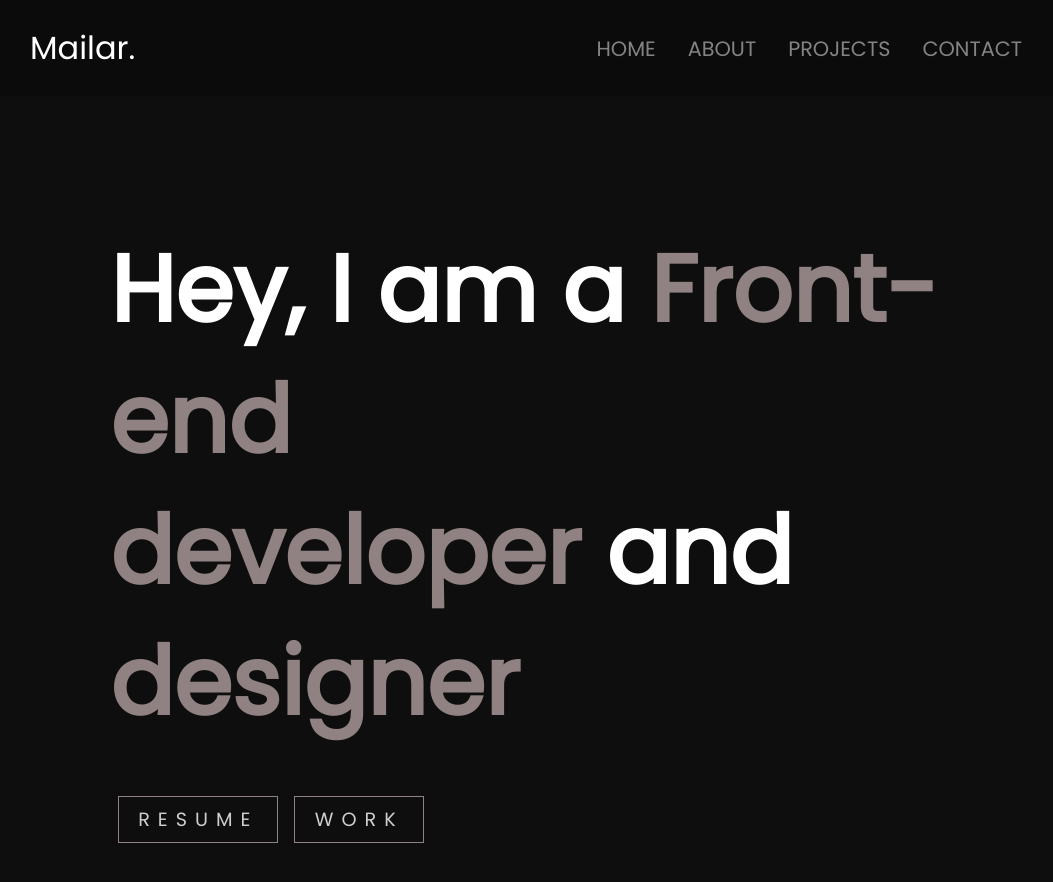
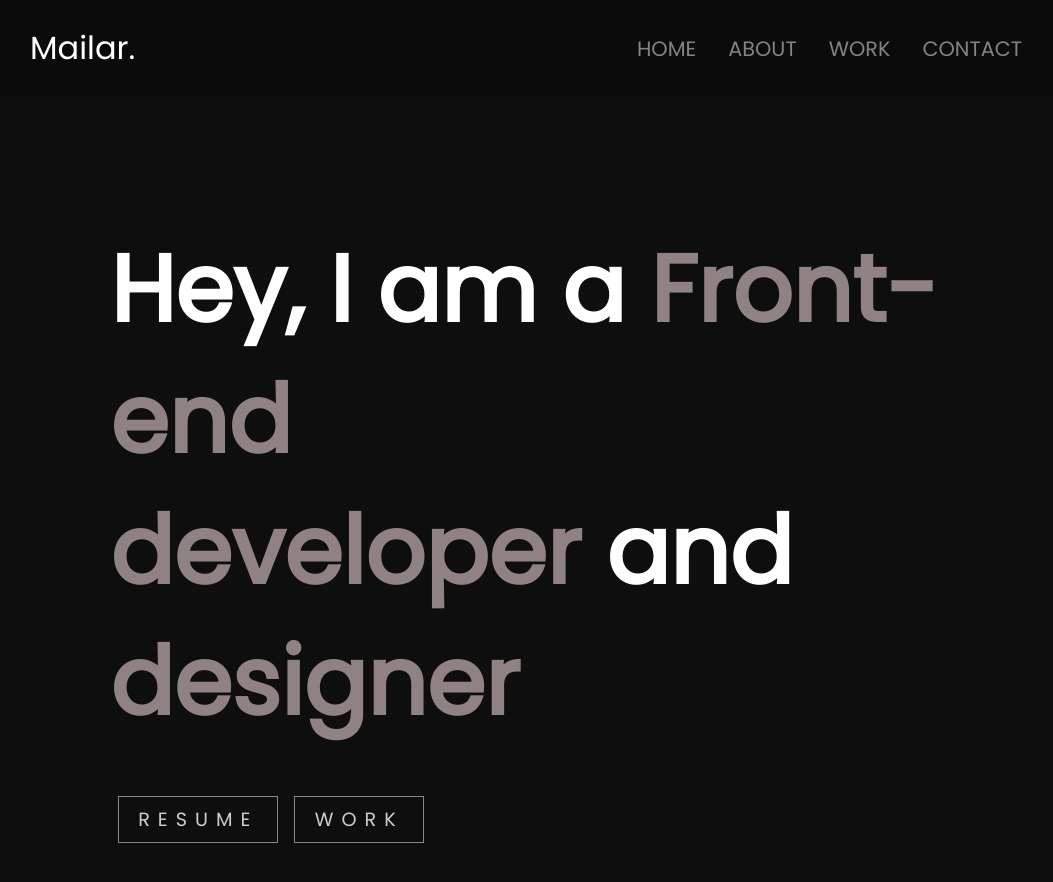
Before and after one commit to devmailar/portfolio, a plain HTML site: page index.html in a window 1280 px wide. Shown: the top 882 px of the page, without its empty margins (114-1167 px from the left). Drawn offline with nearby package versions, Linux system fonts and the light colour scheme; a web font is replaced by a local one.

Commit message:
Update index.html

```diff
--- a/index.html
+++ b/index.html
@@ -24,7 +24,7 @@
           <ul>
             <li><a href="#">Home</a></li>
             <li><a href="#01">About</a></li>
-            <li><a href="#03">Projects</a></li>
+            <li><a href="#03">Work</a></li>
             <li><a href="#04">Contact</a></li>
           </ul>
           <!-- <div class="mobile-icon">
```
